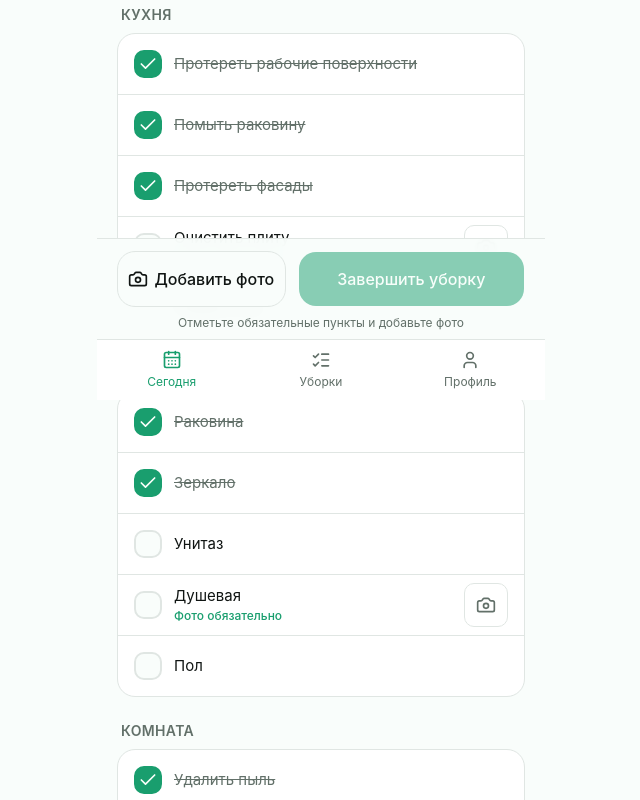
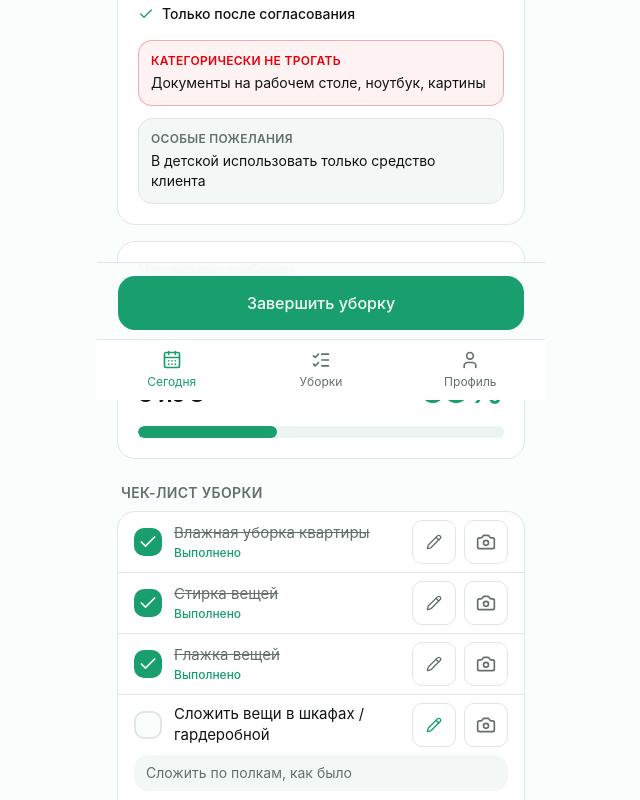
Before and after one commit to RomanVaskin/cleantrack, a Next.js app: page /cleaner in a window 1280 px wide. Shown: the part 400-1200 px from the top of the page, without its empty margins (319-959 px from the left). Built offline with nearby package versions, Linux system fonts and the light colour scheme.

Commit message:
Add service-based cleaning checklist and client rules to CleanTrack

```diff
--- a/app/cleaner/page.tsx
+++ b/app/cleaner/page.tsx
@@ -6,65 +6,59 @@ import {
   Camera,
   Check,
   CheckCircle2,
+  ChevronDown,
   ChevronLeft,
   Clock,
+  Lock,
   MapPin,
+  Pencil,
   User,
 } from 'lucide-react'
 import { Logo } from '@/components/logo'
 import { ProgressBar } from '@/components/progress-bar'
 import { BottomNav } from '@/components/bottom-nav'
 import { Button } from '@/components/ui/button'
-import { cleaning, countProgress, initialZones, photos, type Zone } from '@/lib/mock-data'
+import {
+  cabinetOptions,
+  cleaning,
+  clientRules,
+  countProgress,
+  initialServices,
+  moveOptions,
+  photos,
+  type Service,
+} from '@/lib/mock-data'
 import { cn } from '@/lib/utils'
 
 export default function CleanerPage() {
-  const [zones, setZones] = useState<Zone[]>(initialZones)
+  const [services, setServices] = useState<Service[]>(initialServices)
   const [finished, setFinished] = useState(false)
+  const [pickerOpen, setPickerOpen] = useState(false)
+  const [noteOpen, setNoteOpen] = useState<string | null>(null)
 
-  const { total, done, percent } = useMemo(() => countProgress(zones), [zones])
+  const { total, done, percent } = useMemo(() => countProgress(services), [services])
+  const active = useMemo(() => services.filter((s) => s.included), [services])
+  const includedCount = active.length
 
-  const requiredItems = useMemo(
-    () => zones.flatMap((z) => z.items).filter((i) => i.photoRequired),
-    [zones],
-  )
-  const canFinish = requiredItems.every((i) => i.done && i.photo)
-
-  function toggleItem(zoneId: string, itemId: string) {
-    setZones((prev) =>
-      prev.map((z) =>
-        z.id !== zoneId
-          ? z
-          : {
-              ...z,
-              items: z.items.map((i) => (i.id === itemId ? { ...i, done: !i.done } : i)),
-            },
+  function toggleIncluded(id: string) {
+    setServices((prev) =>
+      prev.map((s) =>
+        s.id === id ? { ...s, included: !s.included, done: false, photo: null } : s,
       ),
     )
   }
 
-  function attachPhoto(zoneId: string, itemId: string, index: number) {
-    const src = photos[index % photos.length].src
-    setZones((prev) =>
-      prev.map((z) =>
-        z.id !== zoneId
-          ? z
-          : {
-              ...z,
-              items: z.items.map((i) => (i.id === itemId ? { ...i, photo: src } : i)),
-            },
-      ),
-    )
+  function toggleDone(id: string) {
+    setServices((prev) => prev.map((s) => (s.id === id ? { ...s, done: !s.done } : s)))
   }
 
-  function addNextPhoto() {
-    for (const z of zones) {
-      const item = z.items.find((i) => i.photoRequired && !i.photo)
-      if (item) {
-        attachPhoto(z.id, item.id, requiredItems.filter((r) => r.photo).length)
-        return
+  function attachPhoto(id: string, index: number) {
+    const src = photos[index % photos.length].src
+    setServices((prev) => prev.map((s) => (s.id === id ? { ...s, photo: src } : s)))
   }
-    }
+
+  function updateNote(id: string, value: string) {
+    setServices((prev) => prev.map((s) => (s.id === id ? { ...s, note: value } : s)))
   }
 
   if (finished) {
@@ -75,7 +69,7 @@ export default function CleanerPage() {
         </span>
         <h1 className="mt-6 text-3xl font-semibold tracking-tight">Уборка завершена</h1>
         <p className="mt-2 text-lg text-muted-foreground">
-          {total} из {total} пунктов выполнено
+          {done} из {total} услуг выполнено
         </p>
         <p className="mt-1 text-sm text-muted-foreground">Уборка №{cleaning.number}</p>
         <Link href="/" className="mt-10 w-full">
@@ -118,6 +112,87 @@ export default function CleanerPage() {
           </dl>
         </section>
 
+        {/* Client rules */}
+        <section className="mt-4 rounded-2xl border border-border bg-card p-5">
+          <div className="flex items-center gap-2">
+            <Lock className="size-4 text-primary" />
+            <h2 className="text-base font-semibold tracking-tight">Правила клиента</h2>
+          </div>
+
+          <div className="mt-4 space-y-4 text-sm">
+            <RuleRow
+              question="Открывать шкафы, гардеробные и тумбочки?"
+              answer={cabinetOptions[clientRules.cabinets]}
+            />
+            <RuleRow
+              question="Перемещать личные вещи?"
+              answer={moveOptions[clientRules.moveItems]}
+            />
+          </div>
+
+          <div className="mt-4 space-y-3">
+            <div className="rounded-xl border border-destructive/30 bg-destructive/5 p-3">
+              <p className="text-xs font-semibold uppercase tracking-wide text-destructive">
+                Категорически не трогать
+              </p>
+              <p className="mt-1 text-sm text-foreground">{clientRules.doNotTouch}</p>
+            </div>
+            <div className="rounded-xl border border-border bg-secondary/60 p-3">
+              <p className="text-xs font-semibold uppercase tracking-wide text-muted-foreground">
+                Особые пожелания
+              </p>
+              <p className="mt-1 text-sm text-foreground">{clientRules.wishes}</p>
+            </div>
+          </div>
+        </section>
+
+        {/* What's included — selection */}
+        <section className="mt-4 overflow-hidden rounded-2xl border border-border bg-card">
+          <button
+            type="button"
+            onClick={() => setPickerOpen((v) => !v)}
+            className="flex w-full items-center justify-between px-5 py-4 text-left"
+            aria-expanded={pickerOpen}
+          >
+            <span>
+              <span className="block text-base font-semibold tracking-tight">Что входит в уборку</span>
+              <span className="mt-0.5 block text-sm text-muted-foreground">
+                Выбрано услуг: {includedCount}
+              </span>
+            </span>
+            <ChevronDown
+              className={cn('size-5 text-muted-foreground transition-transform', pickerOpen && 'rotate-180')}
+            />
+          </button>
+
+          {pickerOpen && (
+            <ul className="border-t border-border">
+              {services.map((s) => (
+                <li key={s.id} className="border-b border-border last:border-b-0">
+                  <button
+                    type="button"
+                    onClick={() => toggleIncluded(s.id)}
+                    aria-pressed={s.included}
+                    className="flex min-h-[56px] w-full items-center gap-3 px-5 py-2 text-left"
+                  >
+                    <span
+                      className={cn(
+                        'flex size-6 shrink-0 items-center justify-center rounded-md border-2 transition-colors',
+                        s.included ? 'border-primary bg-primary text-primary-foreground' : 'border-border bg-background',
+                      )}
+                    >
+                      {s.included && <Check className="size-4" />}
+                    </span>
+                    <span className={cn('text-[15px] leading-snug', !s.included && 'text-muted-foreground')}>
+                      {s.label}
+                    </span>
+                  </button>
+                </li>
+              ))}
+            </ul>
+          )}
+        </section>
+
         {/* Progress */}
         <section className="mt-4 rounded-2xl border border-border bg-card p-5">
           <div className="flex items-end justify-between">
@@ -132,19 +207,23 @@ export default function CleanerPage() {
           <ProgressBar percent={percent} className="mt-4" />
         </section>
 
-        {/* Checklist */}
-        {zones.map((zone) => (
-          <section key={zone.id} className="mt-6">
+        {/* Active checklist */}
+        <section className="mt-6">
           <h2 className="px-1 text-sm font-semibold uppercase tracking-wide text-muted-foreground">
-              {zone.title}
+            Чек-лист уборки
           </h2>
+          {includedCount === 0 ? (
+            <p className="mt-2 rounded-2xl border border-dashed border-border bg-card px-4 py-8 text-center text-sm text-muted-foreground">
+              Выберите услуги в блоке «Что входит в уборку»
+            </p>
+          ) : (
             <ul className="mt-2 overflow-hidden rounded-2xl border border-border bg-card">
-              {zone.items.map((item, idx) => (
+              {active.map((item, idx) => (
                 <li key={item.id} className={cn(idx > 0 && 'border-t border-border')}>
                   <div className="flex min-h-[60px] items-center gap-3 px-4 py-2">
                     <button
                       type="button"
-                      onClick={() => toggleItem(zone.id, item.id)}
+                      onClick={() => toggleDone(item.id)}
                       aria-pressed={item.done}
                       className="flex flex-1 items-center gap-3 text-left"
                     >
@@ -158,74 +237,92 @@ export default function CleanerPage() {
                       >
                         {item.done && <Check className="size-5" />}
                       </span>
+                      <span className="min-w-0">
                         <span
                           className={cn(
-                          'text-[15px] leading-snug',
+                            'block text-[15px] leading-snug',
                             item.done && 'text-muted-foreground line-through',
                           )}
                         >
                           {item.label}
-                        {item.photoRequired && !item.photo && (
+                        </span>
+                        {item.done && (
                           <span className="mt-0.5 block text-xs font-medium text-primary no-underline">
-                            Фото обязательно
+                            Выполнено
                           </span>
                         )}
                       </span>
                     </button>
 
-                    {item.photoRequired &&
-                      (item.photo ? (
+                    <div className="flex shrink-0 items-center gap-2">
+                      <button
+                        type="button"
+                        onClick={() => setNoteOpen((v) => (v === item.id ? null : item.id))}
+                        className={cn(
+                          'flex size-11 items-center justify-center rounded-lg border border-border',
+                          item.note ? 'text-primary' : 'text-muted-foreground',
+                        )}
+                        aria-label="Примечание"
+                      >
+                        <Pencil className="size-4" />
+                      </button>
+                      {item.photo ? (
                         // eslint-disable-next-line @next/next/no-img-element
                         <img
                           src={item.photo || '/placeholder.svg'}
-                          alt="Фото пункта"
-                          className="size-11 shrink-0 rounded-lg object-cover"
+                          alt="Фото услуги"
+                          className="size-11 rounded-lg object-cover"
                         />
                       ) : (
                         <button
                           type="button"
-                          onClick={() => attachPhoto(zone.id, item.id, idx)}
-                          className="flex size-11 shrink-0 items-center justify-center rounded-lg border border-border text-muted-foreground"
+                          onClick={() => attachPhoto(item.id, idx)}
+                          className="flex size-11 items-center justify-center rounded-lg border border-border text-muted-foreground"
                           aria-label="Добавить фото"
                         >
                           <Camera className="size-5" />
                         </button>
-                      ))}
+                      )}
                     </div>
+                  </div>
+
+                  {(noteOpen === item.id || item.note) && (
+                    <div className="px-4 pb-3">
+                      {noteOpen === item.id ? (
+                        <input
+                          type="text"
+                          autoFocus
+                          value={item.note ?? ''}
+                          onChange={(e) => updateNote(item.id, e.target.value)}
+                          onBlur={() => setNoteOpen(null)}
+                          placeholder="Добавить примечание…"
+                          className="w-full rounded-xl border border-border bg-background px-3 py-2 text-sm outline-none focus:ring-2 focus:ring-ring"
+                        />
+                      ) : (
+                        <p className="rounded-xl bg-secondary/60 px-3 py-2 text-sm text-muted-foreground">
+                          {item.note}
+                        </p>
+                      )}
+                    </div>
+                  )}
                 </li>
               ))}
             </ul>
+          )}
         </section>
-        ))}
       </main>
 
       {/* Sticky actions */}
       <div className="fixed inset-x-0 bottom-0 z-20 mx-auto w-full max-w-md">
         <div className="border-t border-border bg-background/95 px-5 pb-2 pt-3 backdrop-blur">
-          <div className="flex gap-3">
-            <Button
-              variant="outline"
-              size="lg"
-              onClick={addNextPhoto}
-              className="h-14 flex-1 rounded-2xl text-base"
-            >
-              <Camera className="size-5" />
-              Добавить фото
-            </Button>
           <Button
             size="lg"
-              disabled={!canFinish}
+            disabled={includedCount === 0}
             onClick={() => setFinished(true)}
-              className="h-14 flex-[1.4] rounded-2xl text-base"
+            className="h-14 w-full rounded-2xl text-base"
           >
             Завершить уборку
           </Button>
-          </div>
-          {!canFinish && (
-            <p className="pt-2 text-center text-xs text-muted-foreground">
-              Отметьте обязательные пункты и добавьте фото
-            </p>
-          )}
         </div>
         <BottomNav active="today" />
       </div>
@@ -250,3 +347,15 @@ function InfoRow({
     </div>
   )
 }
+
+function RuleRow({ question, answer }: { question: string; answer: string }) {
+  return (
+    <div>
+      <p className="text-muted-foreground">{question}</p>
+      <p className="mt-1 flex items-center gap-2 font-medium text-foreground">
+        <Check className="size-4 text-primary" />
+        {answer}
+      </p>
+    </div>
+  )
+}
--- a/app/client/page.tsx
+++ b/app/client/page.tsx
@@ -2,26 +2,33 @@
 
 import { useMemo, useState } from 'react'
 import Link from 'next/link'
-import { Check, ChevronLeft, Circle, Clock, MapPin } from 'lucide-react'
+import { Check, ChevronLeft, Circle, Clock, Lock, MapPin } from 'lucide-react'
 import { Logo } from '@/components/logo'
 import { ProgressBar } from '@/components/progress-bar'
 import { PhotoViewer } from '@/components/photo-viewer'
 import { Button } from '@/components/ui/button'
-import { cleaning, countProgress, initialZones, photos, type Zone } from '@/lib/mock-data'
+import {
+  cabinetOptions,
+  cleaning,
+  clientRules,
+  countProgress,
+  initialServices,
+  moveOptions,
+  photos,
+  type Service,
+} from '@/lib/mock-data'
 import { cn } from '@/lib/utils'
 
 export default function ClientPage() {
   const [completed, setCompleted] = useState(false)
   const [viewer, setViewer] = useState<{ src: string; alt: string } | null>(null)
 
-  const zones: Zone[] = useMemo(
-    () =>
-      completed
-        ? initialZones.map((z) => ({ ...z, items: z.items.map((i) => ({ ...i, done: true })) }))
-        : initialZones,
-    [completed],
-  )
-  const { total, done, percent } = countProgress(zones)
+  const active: Service[] = useMemo(() => {
+    const included = initialServices.filter((s) => s.included)
+    return completed ? included.map((s) => ({ ...s, done: true })) : included
+  }, [completed])
+
+  const { total, done, percent } = countProgress(active)
 
   return (
     <div className="mx-auto flex min-h-dvh w-full max-w-md flex-col bg-background">
@@ -72,10 +79,10 @@ export default function ClientPage() {
           </div>
           <ProgressBar percent={percent} className="mx-auto mt-5 max-w-xs" />
           <p className="mt-3 text-sm text-muted-foreground">
-            {done} из {total} пунктов выполнено
+            {done} из {total} услуг выполнено
           </p>
           <p className="mt-4 text-base font-medium">
-            {completed ? 'Все пункты выполнены ✓' : 'Уборка идёт по плану'}
+            {completed ? 'Все услуги выполнены' : 'Уборка идёт по плану'}
           </p>
 
           <dl className="mt-5 flex justify-center gap-6 border-t border-border pt-4 text-sm">
@@ -90,18 +97,17 @@ export default function ClientPage() {
           </dl>
         </section>
 
-        {/* Zones (read-only) */}
-        {zones.map((zone) => (
-          <section key={zone.id} className="mt-6">
+        {/* Active services (read-only live status) */}
+        <section className="mt-6">
           <h2 className="px-1 text-sm font-semibold uppercase tracking-wide text-muted-foreground">
-              {zone.title}
+            Услуги уборки
           </h2>
           <ul className="mt-2 overflow-hidden rounded-2xl border border-border bg-card">
-              {zone.items.map((item, idx) => (
+            {active.map((item, idx) => (
               <li
                 key={item.id}
                 className={cn(
-                    'flex min-h-[52px] items-center gap-3 px-4 py-3',
+                  'flex min-h-[56px] items-center gap-3 px-4 py-3',
                   idx > 0 && 'border-t border-border',
                 )}
               >
@@ -114,7 +120,7 @@ export default function ClientPage() {
                 )}
                 <span
                   className={cn(
-                      'text-[15px]',
+                    'text-[15px] leading-snug',
                     item.done ? 'font-medium text-foreground' : 'text-muted-foreground',
                   )}
                 >
@@ -124,7 +130,29 @@ export default function ClientPage() {
             ))}
           </ul>
         </section>
-        ))}
+
+        {/* Client rules summary (read-only) */}
+        <section className="mt-6">
+          <h2 className="px-1 text-sm font-semibold uppercase tracking-wide text-muted-foreground">
+            Ваши правила
+          </h2>
+          <div className="mt-2 rounded-2xl border border-border bg-card p-5">
+            <div className="flex items-center gap-2">
+              <Lock className="size-4 text-primary" />
+              <p className="text-sm font-medium">Клинер видит эти правила</p>
+            </div>
+            <dl className="mt-4 space-y-3 text-sm">
+              <div className="flex justify-between gap-4">
+                <dt className="text-muted-foreground">Шкафы и тумбочки</dt>
+                <dd className="text-right font-medium">{cabinetOptions[clientRules.cabinets]}</dd>
+              </div>
+              <div className="flex justify-between gap-4">
+                <dt className="text-muted-foreground">Личные вещи</dt>
+                <dd className="text-right font-medium">{moveOptions[clientRules.moveItems]}</dd>
+              </div>
+            </dl>
+          </div>
+        </section>
 
         {/* Photos */}
         <section className="mt-6">
--- a/lib/mock-data.ts
+++ b/lib/mock-data.ts
@@ -1,15 +1,11 @@
-export type ChecklistItem = {
+export type Service = {
   id: string
   label: string
+  /** Входит ли услуга в эту уборку (выбрана клиентом/менеджером) */
+  included: boolean
   done: boolean
-  photoRequired?: boolean
   photo?: string | null
-}
-
-export type Zone = {
-  id: string
-  title: string
-  items: ChecklistItem[]
+  note?: string
 }
 
 export const cleaning = {
@@ -25,44 +21,47 @@ export const photos = [
   { src: '/photos/room.png', alt: 'Комната после уборки' },
 ]
 
-export const initialZones: Zone[] = [
-  {
-    id: 'kitchen',
-    title: 'Кухня',
-    items: [
-      { id: 'k1', label: 'Протереть рабочие поверхности', done: true },
-      { id: 'k2', label: 'Помыть раковину', done: true },
-      { id: 'k3', label: 'Протереть фасады', done: true },
-      { id: 'k4', label: 'Очистить плиту', done: false, photoRequired: true, photo: null },
-      { id: 'k5', label: 'Помыть пол', done: false },
-    ],
-  },
-  {
-    id: 'bath',
-    title: 'Санузел',
-    items: [
-      { id: 'b1', label: 'Раковина', done: true },
-      { id: 'b2', label: 'Зеркало', done: true },
-      { id: 'b3', label: 'Унитаз', done: false },
-      { id: 'b4', label: 'Душевая', done: false, photoRequired: true, photo: null },
-      { id: 'b5', label: 'Пол', done: false },
-    ],
-  },
-  {
-    id: 'room',
-    title: 'Комната',
-    items: [
-      { id: 'r1', label: 'Удалить пыль', done: true },
-      { id: 'r2', label: 'Пропылесосить', done: false },
-      { id: 'r3', label: 'Помыть пол', done: false },
-    ],
-  },
+export const initialServices: Service[] = [
+  { id: 's1', label: 'Влажная уборка квартиры', included: true, done: true },
+  { id: 's2', label: 'Стирка вещей', included: true, done: true },
+  { id: 's3', label: 'Глажка вещей', included: true, done: true },
+  { id: 's4', label: 'Сложить вещи в шкафах / гардеробной', included: true, done: false, note: 'Сложить по полкам, как было' },
+  { id: 's5', label: 'Уборка полок внутри шкафов', included: true, done: false },
+  { id: 's6', label: 'Разложить / организовать вещи в шкафах', included: false, done: false },
+  { id: 's7', label: 'Мойка окон', included: true, done: false, photo: null },
+  { id: 's8', label: 'Удаление сложных пятен: диваны / кресла', included: true, done: false },
+  { id: 's9', label: 'Удаление сложных пятен: ковры', included: false, done: false },
+  { id: 's10', label: 'Удаление сложных пятен: пол', included: true, done: false },
+  { id: 's11', label: 'Удаление сложных пятен: мебель / фасады шкафов', included: false, done: false },
+  { id: 's12', label: 'Отнести / забрать вещи из химчистки', included: false, done: false },
 ]
 
-export function countProgress(zones: Zone[]) {
-  const items = zones.flatMap((z) => z.items)
-  const total = items.length
-  const done = items.filter((i) => i.done).length
+export type CabinetRule = 'all' | 'selected' | 'none'
+export type MoveRule = 'return' | 'agree' | 'none'
+
+export const cabinetOptions: Record<CabinetRule, string> = {
+  all: 'Да, все',
+  selected: 'Только указанные клиентом',
+  none: 'Нет',
+}
+
+export const moveOptions: Record<MoveRule, string> = {
+  return: 'Да, с возвращением на место',
+  agree: 'Только после согласования',
+  none: 'Нет',
+}
+
+export const clientRules = {
+  cabinets: 'selected' as CabinetRule,
+  moveItems: 'agree' as MoveRule,
+  doNotTouch: 'Документы на рабочем столе, ноутбук, картины',
+  wishes: 'В детской использовать только средство клиента',
+}
+
+export function countProgress(services: Service[]) {
+  const active = services.filter((s) => s.included)
+  const total = active.length
+  const done = active.filter((s) => s.done).length
   const percent = total === 0 ? 0 : Math.round((done / total) * 100)
   return { total, done, percent }
 }
```
Lines whose indentation alone changed are shown as unchanged.
